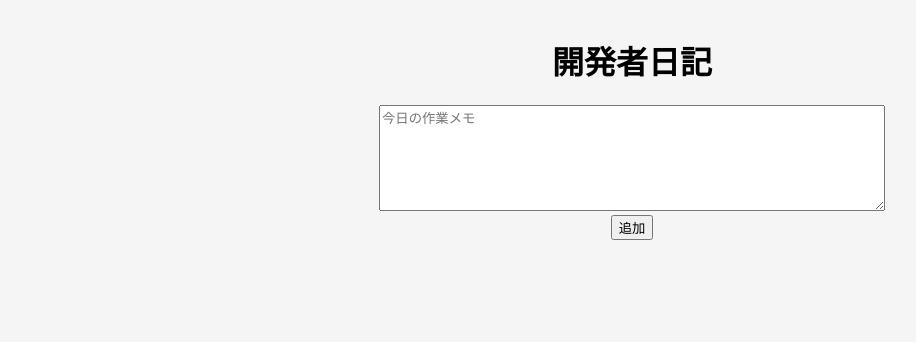
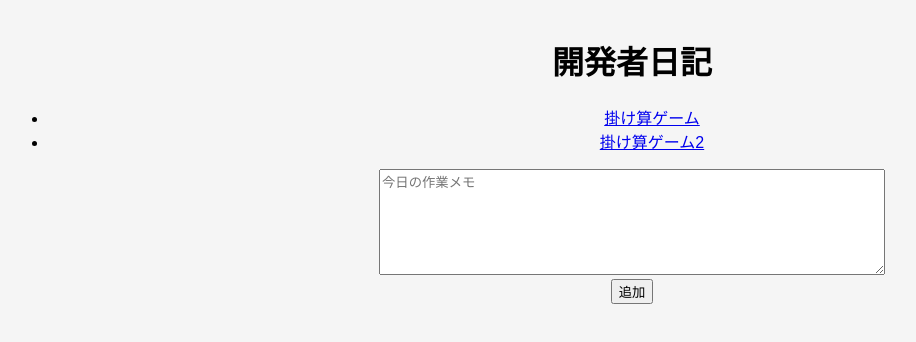
Before and after one commit to daituka/test, a plain HTML site: page index.html in a window 1280 px wide. Shown: the whole page, without its empty margins (8-924 px from the left). Drawn offline with Linux system fonts and the light colour scheme.

Commit message:
Move multiplication games and add links

```diff
--- a/index.html
+++ b/index.html
@@ -39,6 +39,12 @@
 </head>
 <body>
   <h1>開発者日記</h1>
+  <nav>
+    <ul>
+      <li><a href="game/multiplication/simple.html">掛け算ゲーム</a></li>
+      <li><a href="game/multiplication/simple2.html">掛け算ゲーム2</a></li>
+    </ul>
+  </nav>
   <textarea id="diaryInput" placeholder="今日の作業メモ"></textarea><br>
   <button id="addBtn">追加</button>
   <div id="diaryList"></div>
```
Also changed, not shown: game/multiplication/simple.html (renamed from simple.html), game/multiplication/simple2.html (renamed from simple2.html).
